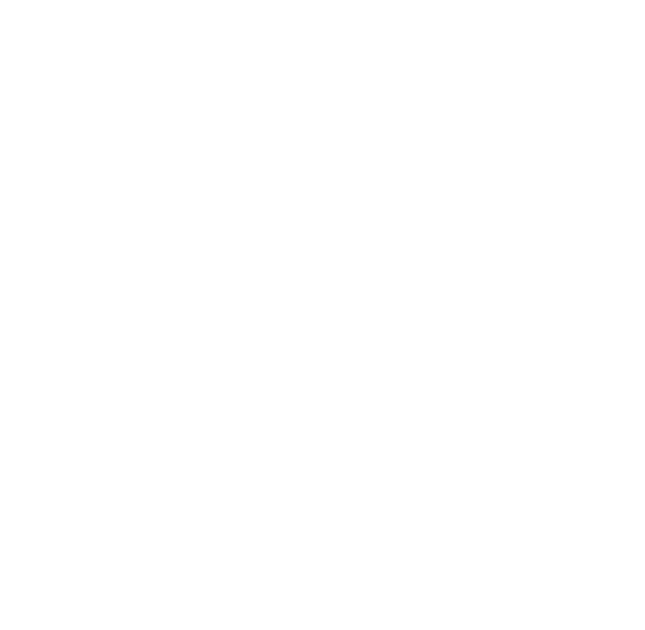
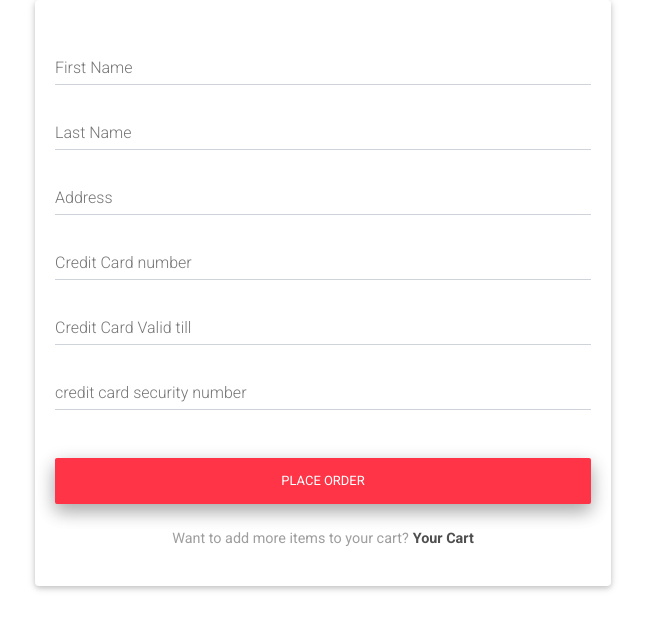
Before and after one commit to sandhyajoshi01/clientsidereact, a React (Create React App) app: page /checkout in a window 1280 px wide. Shown: the top 630 px of the page, without its empty margins (21-666 px from the left). Built offline with nearby package versions, Linux system fonts and the light colour scheme.

Commit message:
checkout added

```diff
--- a/package.json
+++ b/package.json
@@ -16,6 +16,7 @@
     "react-fontawesome": "^1.6.1",
     "react-icons": "^3.7.0",
     "react-modal-login": "^1.3.4",
+    "react-native-numeric-input": "^1.8.3",
     "react-popper": "^1.3.4",
     "react-router-dom": "^5.0.1",
     "react-scripts": "3.1.1",
--- a/src/App.js
+++ b/src/App.js
@@ -3,8 +3,9 @@
 import './App.css';
 import Home from './Component/Home';
 import login from './Component/Login';
-import signup from './Component/Signup2';
+import signup from './Component/Signup';
 import cart from './Component/Cart';
+import checkout from './Component/Checkout';
 
 function App() {
   return (
@@ -16,6 +17,7 @@
            <Route path='/login' component={login} />
            <Route path='/signup' component={signup} />
            <Route path='/cart' component={cart} />
+           <Route path='/checkout' component={checkout}/>
            </Switch>
            </div>
            </Router>
--- a/src/Component/Cart.js
+++ b/src/Component/Cart.js
@@ -1,19 +1,38 @@
 import React,{Component} from "react";
-import { Card, CardImg, CardText, CardBody,
-    CardTitle, CardSubtitle, Button } from 'reactstrap';
+import {
+    Card, CardImg, CardText, CardBody,
+    CardTitle, CardSubtitle, Button, Badge
+} from 'reactstrap';
 import {User} from '../Models/UserModel';
+import {Transaction} from '../Models/Transaction';
 import UserService from "../Service/UserService";
+import {withRouter} from 'react-router-dom';
+
 
 class cart extends Component{
     constructor(props){
         super(props);
         this.state={
-            cart:[],
+            Products:[],
+            inputValue: "",
             id:this.props.match.params.id,
             product:JSON.parse(localStorage.getItem('currentProduct')),
-            currentUser: new User(),
+            currentUser: new User()
+        }
+        this._handleUpdate = this._handleUpdate.bind(this);
+        this._reset = this._reset.bind(this);
+    }
+    _handleUpdate(e) {
+        if (e.target.value>=0) {
+            this.setState({ inputValue: e.target.value });
         }
     }
+
+    _reset() {
+        this.setState({ inputValue: "" });
+    }
+
+
     componentDidMount() {
         UserService.currentUser.subscribe(data => {
             this.setState({
@@ -21,22 +40,42 @@
             })
         });
     }
+    checkout() {
+        if(!this.state.currentUser){
+            this.setState({errorMessage: "You should login in to checkout"});
+            return;
+        }
+        this.props.history.push('/checkout');
+
+    }
     render() {
+        const { Products, totalPrice } =  this.state;
         return(
             <div>
-                <Card>
-                    <CardImg top width="50%"/>
-                    <CardBody>
-                        <CardTitle>Id: {this.state.id}</CardTitle>
-
-
+                    <Card style={{marginTop:"20px",marginBottom:"20px",marginRight:"10px"}} >
+                    <CardImg top width="50%" src={this.state.product.proImageURL}
+                             alt={this.state.product.proName} style={{maxHeight:"200px", maxWidth:"200px"}}/>
+                    <CardBody style={{width:"20rem"}}>
+                    <CardTitle>Name: {this.state.product.proName}</CardTitle>
+                    <CardTitle>Brand: {this.state.product.proBrand}</CardTitle>
+                    <CardSubtitle>${this.state.product.proPrice} CAD</CardSubtitle>
+                        <div>
+                            <input type="number" value={this.state.inputValue} onChange={this._handleUpdate} step="any"
+                                   placeholder="Quantity"/>
+                            <button onClick={this._reset}>reset</button>
+                        </div>
 
                     </CardBody>
-                </Card>
+                    </Card>
+                <div className="commonContainer">
+                    <h4><Badge color="light">Total: ${this.state.inputValue*this.state.product.proPrice}</Badge></h4>
+
+                    <h4><Button color="secondary"  onClick={() => this.checkout()}>Checkout</Button></h4>
+                </div>
             </div>
 
         );
     }
 
 }
-export default cart;
+export default withRouter(cart);
--- /dev/null
+++ b/src/Component/Checkout.js
@@ -0,0 +1,136 @@
+import React,{Component} from "react";
+import {MDBBtn, MDBCard, MDBCardBody, MDBCol, MDBContainer, MDBInput, MDBRow} from "mdbreact";
+import UserService from "../Service/UserService";
+import {User} from "../Models/UserModel";
+
+class checkout extends Component{
+    constructor(props){
+        super(props);
+        this.state={ user : new User('','','','','','','',
+            '',''),
+            submitted : false,
+            errorMessage:''
+        }
+    }
+    handleChange(e){
+        const {name, value}=e.target;   // target element<tags>
+        const user= this.state.user;
+        user[name]=value;
+        this.setState({user: user});
+        // console.log(e); // events can be seen in the browser console
+    }
+    placeOrder(e){
+        e.preventDefault();
+        this.setState({submitted: true});
+        const{user}=this.state;
+
+        if (!(user.firstname && user.lastname && user.address && user.creditCardNumber&& user.creditCardExpiry && user.creditCardSecurity)) {
+            return;
+        }
+
+        UserService.buyProducts(user)
+            .then(
+                data => {
+                    this.props.history.push('/');
+                    this.setState({message:"Your item(s) will be delivered to your address in 2-3 business days"})
+                    console.log(this.state);
+                },
+                error => {
+                    console.log(error);
+                    this.setState({ errorMessage: "Your information is not valid."});
+                }
+            );
+        console.log(this.state);
+    }
+    render(){
+        const {user, submitted, errorMessage} = this.state;
+        return (
+            <MDBContainer>
+                <MDBRow>
+                    <MDBCol md="6">
+                        <MDBCard>
+                            <MDBCardBody className="mx-6 mt-6" >
+                                <div className={'form-group' + (submitted && user.firstname ? 'has-error': '')}>
+                                    <MDBInput label="First Name" group type="text"
+                                              name="firstname" value={user.firstname}
+                                              onChange={(e)=>this.handleChange(e)}/>
+                                    {submitted && !user.firstname &&
+                                    <div className="alert alert-danger" role="alert">First Name is required
+                                    </div>
+                                    }
+                                </div>
+                                <div className={'form-group' + (submitted && user.lastname ? 'has-error': '')}>
+                                    <MDBInput label="Last Name" group type="text"
+                                              name="lastname" value={user.lastname}
+                                              onChange={(e)=>this.handleChange(e)}/>
+                                    {submitted && !user.lastname &&
+                                    <div className="alert alert-danger" role="alert">Last Name is required
+                                    </div>
+                                    }
+                                </div>
+                                <div className={'form-group' + (submitted && user.address ? 'has-error': '')}>
+                                    <MDBInput label="Address" group type="text"
+                                              name="address" value={user.address}
+                                              onChange={(e)=>this.handleChange(e)}/>
+                                    {submitted && !user.address &&
+                                    <div className="alert alert-danger" role="alert"> Address is required
+                                    </div>
+                                    }
+                                </div>
+                                <div className={'form-group' + (submitted && user.creditCardNumber ? 'has-error': '')}>
+                                    <MDBInput label="Credit Card number" group type="text"
+                                              name="creditCardNumber" value={user.creditCardNumber}
+                                              onChange={(e)=>this.handleChange(e)}/>
+                                    {submitted && !user.creditCardNumber &&
+                                    <div className="alert alert-danger" role="alert"> Credit card number is required
+                                    </div>
+                                    }
+                                </div>
+                                <div className={'form-group' + (submitted && user.creditCardExpiry ? 'has-error': '')}>
+                                    <MDBInput label="Credit Card Valid till" group type="text"
+                                              name="creditCardExpiry" value={user.creditCardExpiry}
+                                              onChange={(e)=>this.handleChange(e)}/>
+                                    {submitted && !user.creditCardExpiry &&
+                                    <div className="alert alert-danger" role="alert"> Credit card expiry date is required
+                                    </div>
+                                    }
+                                </div>
+                                <div className={'form-group' + (submitted && user.creditCardSecurity ? 'has-error': '')}>
+
+                                    <MDBInput label="credit card security number" group type="text"
+                                              name="creditCardSecurity" value={user.creditCardSecurity}
+                                              onChange={(e)=>this.handleChange(e)}/>
+                                    {submitted && !user.creditCardSecurity &&
+                                    <div className="alert alert-danger" role="alert">Security number is required
+                                    </div>
+                                    }
+                                </div>
+                                <div className="text-center mb-4 mt-5">
+                                    <MDBBtn
+                                        color="danger"
+                                        type="button"
+                                        className="btn-block z-depth-2"
+                                        onClick={(e) => this.placeOrder(e)}
+                                    >
+                                        Place Order
+                                    </MDBBtn>
+                                </div>
+                                <p className="font-small grey-text d-flex justify-content-center">
+                                    Want to add more items to your cart?
+                                    <a
+                                        href="./cart"
+                                        className="dark-grey-text font-weight-bold ml-1"
+                                    >
+                                        Your Cart
+                                    </a>
+                                </p>
+                            </MDBCardBody>
+                        </MDBCard>
+                    </MDBCol>
+                </MDBRow>
+            </MDBContainer>
+        );
+    };
+
+}
+export default checkout;
--- a/src/Component/Login.js
+++ b/src/Component/Login.js
@@ -26,7 +26,7 @@
       this.props.history.push('/');
     }
     this.state = {
-      user: new User('', ''),
+      user: new User('', '','','',''),
       errorMessage: '',
       submitted: false,
       message:''
--- a/src/Models/UserModel.js
+++ b/src/Models/UserModel.js
@@ -1,10 +1,14 @@
 export class User {
-  constructor(firstname,lastname,username, email,password,id, role){
+  constructor(firstname,lastname,username, email,password,address,creditCardNumber,creditCardExpiry,creditCardSecurity,id, role){
    this.firstname = firstname;
     this.lastname = lastname;
     this.username = username;
     this.email=email;
     this.password = password;
+    this.address = address;
+    this.creditCardNumber = creditCardNumber;
+    this.creditCardExpiry = creditCardExpiry;
+    this.creditCardSecurity = creditCardSecurity;
     this.id = id;
     this.role = role;
   }
--- a/src/Service/UserService.js
+++ b/src/Service/UserService.js
@@ -37,5 +37,9 @@
           currentUserSubject.next(null);
         });
   }
+  buyProducts(transaction) {
+        return axios.post(API_URL + "checkout", JSON.stringify(transaction)
+          );
+    }
 }
 export default new UserService();
```
Also changed, not shown: src/Component/ListProductsComponent.js (+18 -14 lines), src/Component/User.js (deleted, +0 -13 lines), src/Component/Signup.js (renamed from src/Component/Signup2.js), 1 other file (tests, documents, lock files or other folders).
